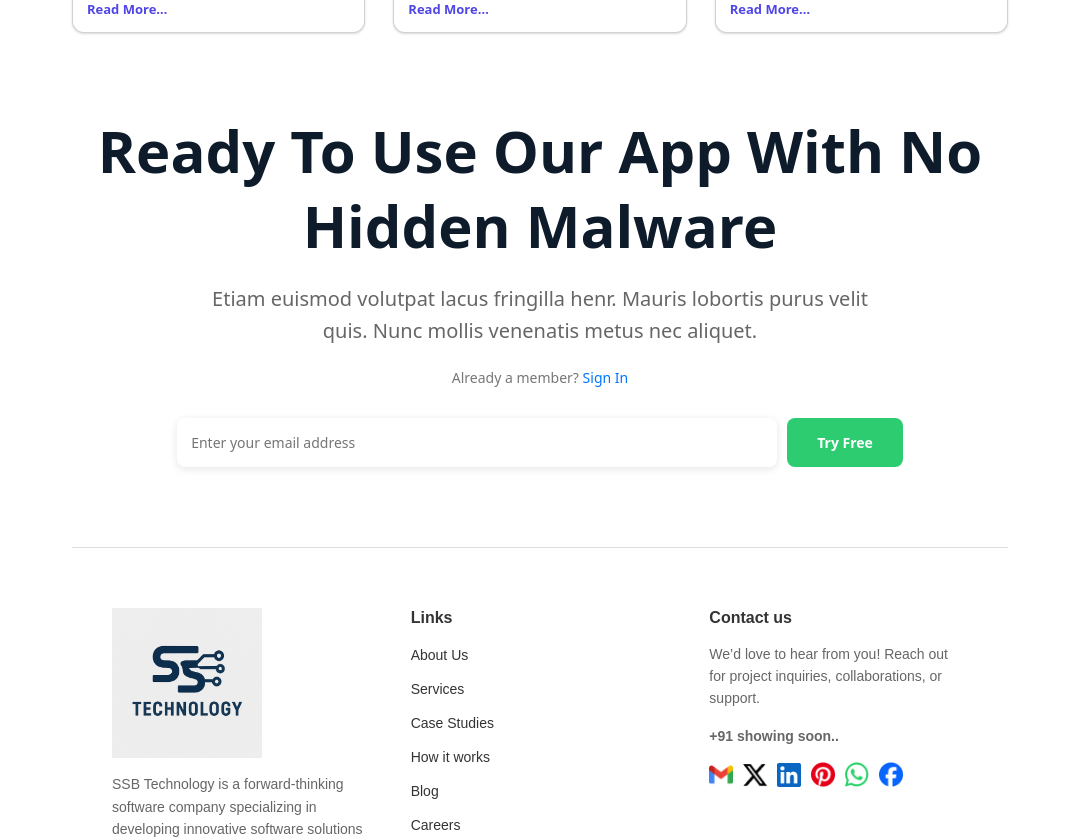
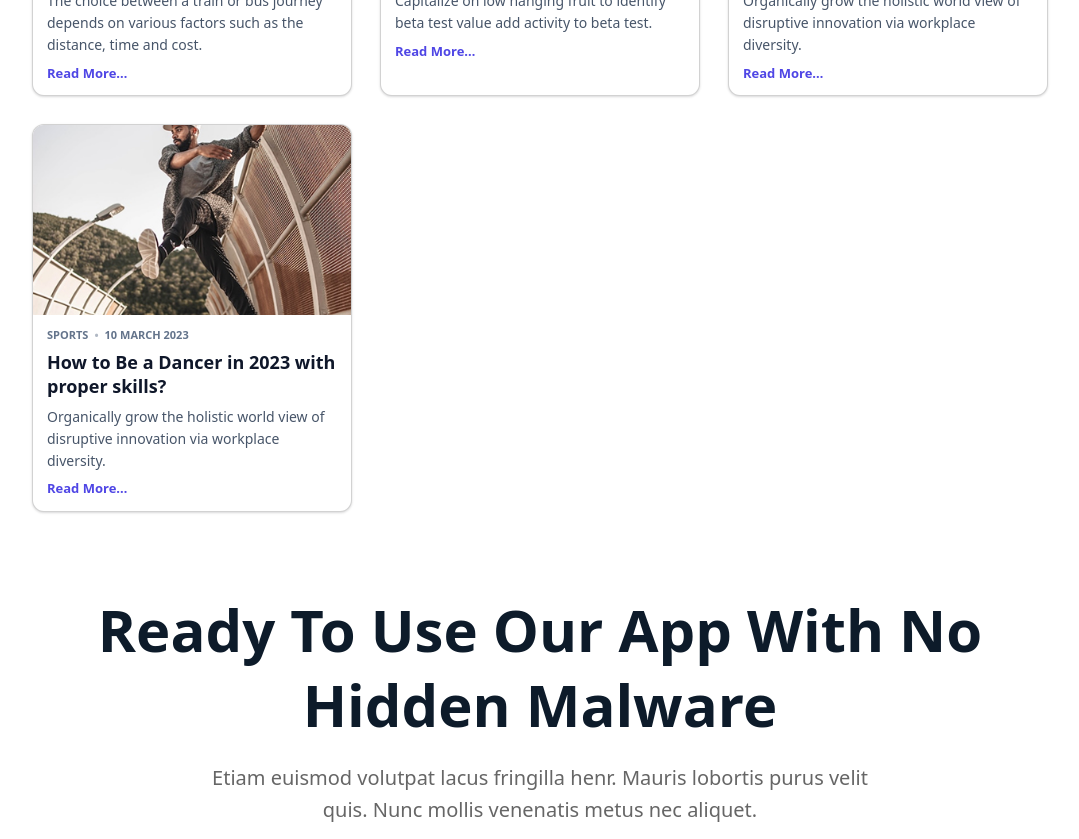
Before and after one commit to iamsukhwinder/ss_technology, an Angular app: page /blog/2 in a window 1280 px wide. Shown: the part 3260-4099 px from the top of the page, without its empty margins (100-1179 px from the left). Built offline with nearby package versions, Linux system fonts and the light colour scheme.

Commit message:
blog view padding changes

```diff
--- a/src/app/component/blog-view/blog-view.component.css
+++ b/src/app/component/blog-view/blog-view.component.css
@@ -1,7 +1,8 @@
 /* Layout container */
 .post-wrap {
-  max-width: 1000px;
-  margin: 0 auto;
+  margin-block: 80px;
+  max-width: 100%;
+  margin-inline: 100px;
   padding: clamp(16px, 4vw, 32px);
   font-family: system-ui, -apple-system, Segoe UI, Roboto, Arial, sans-serif;
   color: #0f172a;
--- a/src/app/component/blog-view/blog-view.component.html
+++ b/src/app/component/blog-view/blog-view.component.html
@@ -141,4 +141,7 @@ A thoughtful blend of VR presence and AI intelligence is shifting immersive tech
     </div>
   </div>
 
+
+
+
   <app-footer></app-footer>
--- a/src/app/component/blog-view/blog-view.component.ts
+++ b/src/app/component/blog-view/blog-view.component.ts
@@ -80,6 +80,17 @@ heading = 'Find our all blogs from here';
         'Organically grow the holistic world view of disruptive innovation via workplace diversity.',
       image: 'Assets/dance.jpg',
       link: '/blog/3'
+    },
+
+    {
+      id: 4,
+      category: 'Sports',
+      date: '10 March 2023',
+      title: 'How to Be a Dancer in 2023 with proper skills?',
+      excerpt:
+        'Organically grow the holistic world view of disruptive innovation via workplace diversity.',
+      image: 'Assets/dance.jpg',
+      link: '/blog/3'
     },]
 
 }
```
